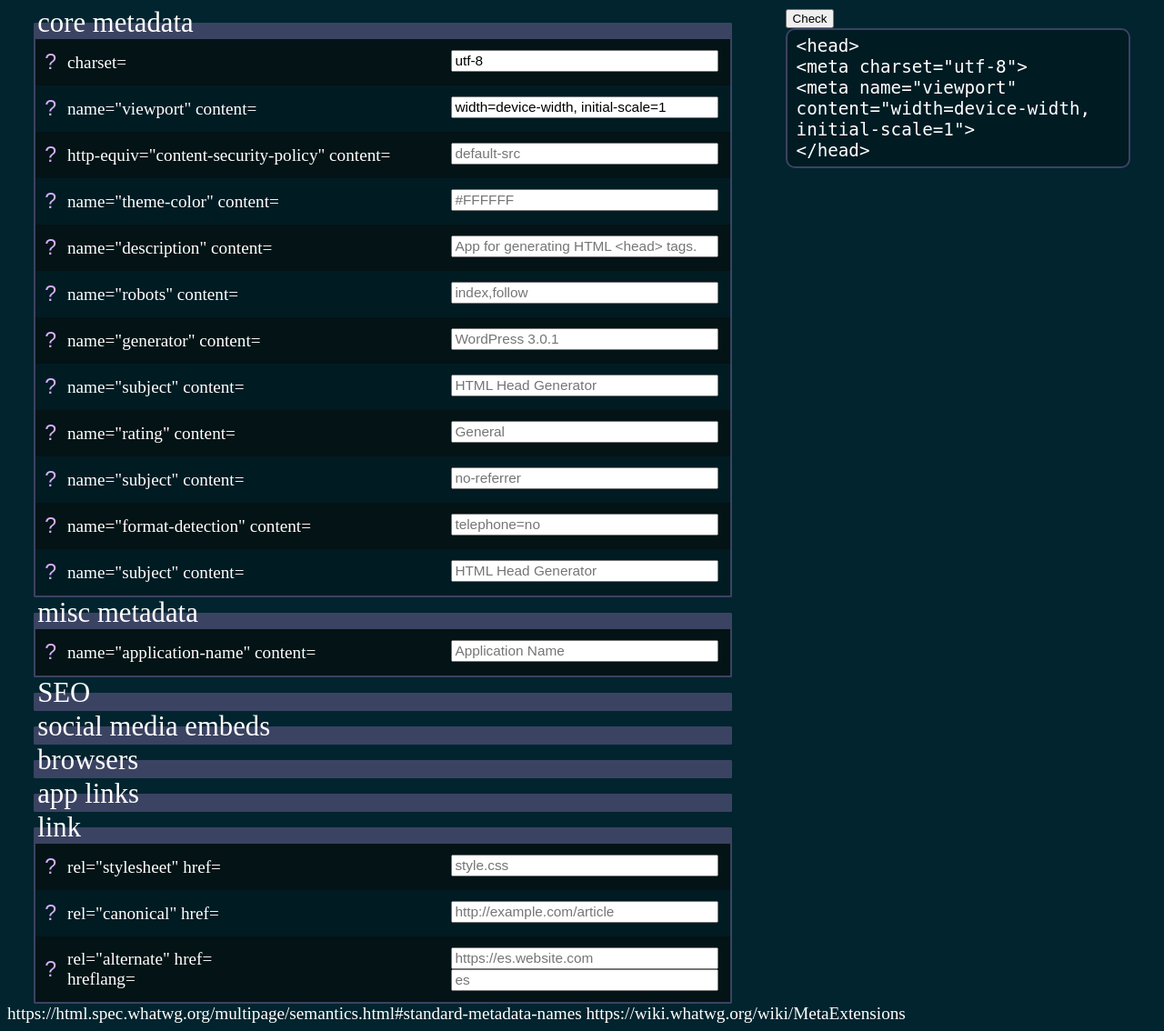
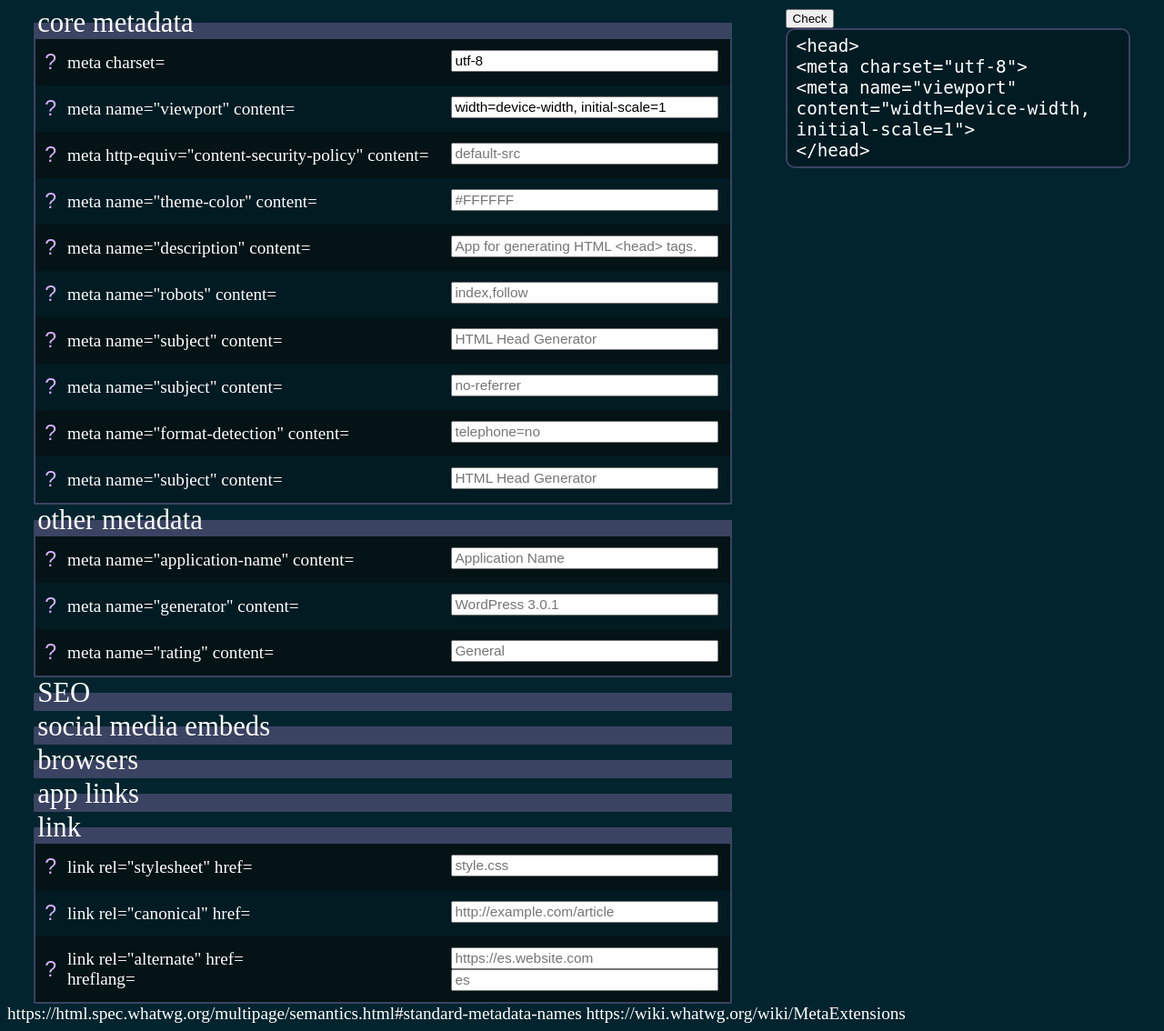
Before and after one commit to ksymph/headmaker, a PHP site: page / in a window 1280 px wide. Shown: the whole page at 91% size. Run offline with PHP 8.4, Linux system fonts and the light colour scheme.

Commit message:
integrate tag names into each entry, reorganize some entries

```diff
--- a/index.php
+++ b/index.php
@@ -5,9 +5,9 @@
 		<form id="headmaker">
 			<fieldset class="category">
 				<legend>core metadata</legend>
-				<fieldset class="tag" data-tag-name="meta">
+				<fieldset class="tag">
 					<input type="checkbox" class="show-hidden">
-					<div class="label-container"><label for="charset">charset=</label></div>
+					<div class="label-container"><label for="charset">meta charset=</label></div>
 					<div class="input-container"><input id="charset" type="text" value="utf-8" placeholder="utf-8"></div>
 					<div class="description">
 						defines the character encoding
@@ -16,9 +16,9 @@
 						</ul>
 					</div>
 				</fieldset>
-				<fieldset class="tag" data-tag-name="meta">
+				<fieldset class="tag">
 					<input type="checkbox" class="show-hidden">
-					<div class="label-container"><label for="viewport">name="viewport" content=</label></div>
+					<div class="label-container"><label for="viewport">meta name="viewport" content=</label></div>
 					<div class="input-container"><input id="viewport" type="text" placeholder="width=device-width, initial-scale=1" value="width=device-width, initial-scale=1"></div>
 					<div class="description">
 						sets viewport properties
@@ -27,10 +27,10 @@
 						</ul>
 					</div>
 				</fieldset>
-				<fieldset class="tag" data-tag-name="meta">
+				<fieldset class="tag">
 					<input type="checkbox" class="show-hidden">
 					<div class="label-container">
-						<label for="content-security-policy">http-equiv="content-security-policy" content=</label>
+						<label for="content-security-policy">meta http-equiv="content-security-policy" content=</label>
 					</div>
 					<div class="input-container">
 						<input id="content-security-policy" type="text" placeholder="default-src">
@@ -48,74 +48,51 @@
 						<a href="https://content-security-policy.com">content security policy quick reference</a>
 					</div>
 				</fieldset>
-				<fieldset class="tag" data-tag-name="meta">
+				<fieldset class="tag">
 					<input type="checkbox" class="show-hidden">
-					<div class="label-container"><label for="theme-color">name="theme-color" content=</label></div>
+					<div class="label-container"><label for="theme-color">meta name="theme-color" content=</label></div>
 					<div class="input-container"><input id="theme-color" type="text" placeholder="#FFFFFF"></div>
 					<div class="description">
 						theme color for browser styling
 					</div>
 				</fieldset>
-				<fieldset class="tag" data-tag-name="meta">
+				<fieldset class="tag">
 					<input type="checkbox" class="show-hidden">
-					<div class="label-container"><label for="description">name="description" content=</label></div>
+					<div class="label-container"><label for="description">meta name="description" content=</label></div>
 					<div class="input-container"><input id="description" type="text" placeholder="App for generating HTML <head> tags."></div>
 					<div class="description">
 						describe the site for search engines<br>
 						maximum 150 characters
 					</div>
 				</fieldset>
-				<fieldset class="tag" data-tag-name="meta">
+				<fieldset class="tag">
 					<input type="checkbox" class="show-hidden">
-					<div class="label-container"><label for="robots">name="robots" content=</label></div>
+					<div class="label-container"><label for="robots">meta name="robots" content=</label></div>
 					<div class="input-container"><input id="robots" type="text" placeholder="index,follow"></div>
 					<div class="description">
 						instructions for crawlers<br>
 						robots.txt is site-wide, use this for per-page
 					</div>
 				</fieldset>
-				<fieldset class="tag" data-tag-name="meta">
+				<fieldset class="tag">
 					<input type="checkbox" class="show-hidden">
-					<div class="label-container"><label for="generator">name="generator" content=</label></div>
-					<div class="input-container"><input id="generator" type="text" placeholder="WordPress 3.0.1"></div>
-					<div class="description">
-						identify the software used to build the site
-					</div>
-				</fieldset>
-				<fieldset class="tag" data-tag-name="meta">
-					<input type="checkbox" class="show-hidden">
-					<div class="label-container"><label for="subject">name="subject" content=</label></div>
+					<div class="label-container"><label for="subject">meta name="subject" content=</label></div>
 					<div class="input-container"><input id="subject" type="text" placeholder="HTML Head Generator"></div>
 					<div class="description">
 						short description of the subject of the page
 					</div>
 				</fieldset>
-				<fieldset class="tag" data-tag-name="meta">
+				<fieldset class="tag">
 					<input type="checkbox" class="show-hidden">
-					<div class="label-container"><label for="rating">name="rating" content=</label></div>
-					<div class="input-container"><input id="rating" type="text" placeholder="General"></div>
-					<div class="description">
-						appropriate age for page content<br>
-						possible values:<br>
-						- general<br>
-						- mature<br>
-						- adult<br>
-						- restricted<br>
-						- 14 years<br>
-						- safe for kids<br>
-					</div>
-				</fieldset>
-				<fieldset class="tag" data-tag-name="meta">
-					<input type="checkbox" class="show-hidden">
-					<div class="label-container"><label for="referrer">name="subject" content=</label></div>
+					<div class="label-container"><label for="referrer">meta name="subject" content=</label></div>
 					<div class="input-container"><input id="referrer" type="text" placeholder="no-referrer"></div>
 					<div class="description">
 						how to handle referrer information
 					</div>
 				</fieldset>
-				<fieldset class="tag" data-tag-name="meta">
+				<fieldset class="tag">
 					<input type="checkbox" class="show-hidden">
-					<div class="label-container"><label for="format-detection">name="format-detection" content=</label></div>
+					<div class="label-container"><label for="format-detection">meta name="format-detection" content=</label></div>
 					<div class="input-container"><input id="format-detection" type="text" placeholder="telephone=no"></div>
 					<div class="description">
 						disable automatic detection and formatting of addresses and whatnot<br>
@@ -127,9 +104,9 @@
 						- email=no/yes
 					</div>
 				</fieldset>
-				<fieldset class="tag" data-tag-name="meta">
+				<fieldset class="tag">
 					<input type="checkbox" class="show-hidden">
-					<div class="label-container"><label for="subject">name="subject" content=</label></div>
+					<div class="label-container"><label for="subject">meta name="subject" content=</label></div>
 					<div class="input-container"><input id="subject" type="text" placeholder="HTML Head Generator"></div>
 					<div class="description">
 						short description of the subject of the page
@@ -137,13 +114,36 @@
 				</fieldset>
 			</fieldset>
 			<fieldset class="category">
-				<legend>misc metadata</legend>
-				<fieldset class="tag" data-tag-name="meta">
+				<legend>other metadata</legend>
+				<fieldset class="tag">
 					<input type="checkbox" class="show-hidden">
-					<div class="label-container"><label for="app-name">name="application-name" content=</label></div>
+					<div class="label-container"><label for="app-name">meta name="application-name" content=</label></div>
 					<div class="input-container"><input id="app-name" type="text" placeholder="Application Name"></div>
 					<div class="description">
 						for single page applications
+					</div>
+				</fieldset>
+				<fieldset class="tag">
+					<input type="checkbox" class="show-hidden">
+					<div class="label-container"><label for="generator">meta name="generator" content=</label></div>
+					<div class="input-container"><input id="generator" type="text" placeholder="WordPress 3.0.1"></div>
+					<div class="description">
+						identify the software used to build the site
+					</div>
+				</fieldset>
+				<fieldset class="tag">
+					<input type="checkbox" class="show-hidden">
+					<div class="label-container"><label for="rating">meta name="rating" content=</label></div>
+					<div class="input-container"><input id="rating" type="text" placeholder="General"></div>
+					<div class="description">
+						appropriate age for page content<br>
+						possible values:<br>
+						- general<br>
+						- mature<br>
+						- adult<br>
+						- restricted<br>
+						- 14 years<br>
+						- safe for kids<br>
 					</div>
 				</fieldset>
 			</fieldset>
@@ -161,17 +161,17 @@
 			</fieldset>
 			<fieldset class="category">
 				<legend>link</legend>
-				<fieldset class="tag" data-tag-name="link">
+				<fieldset class="tag">
 					<input type="checkbox" class="show-hidden">
-					<div class="label-container"><label for="stylesheet">rel="stylesheet" href=</label></div>
+					<div class="label-container"><label for="stylesheet">link rel="stylesheet" href=</label></div>
 					<div class="input-container"><input id="stylesheet" type="text" placeholder="style.css"></div>
 					<div class="description">
 						points to an external stylesheet
 					</div>
 				</fieldset>
-				<fieldset class="tag" data-tag-name="link">
+				<fieldset class="tag">
 					<input type="checkbox" class="show-hidden">
-					<div class="label-container"><label for="canonical">rel="canonical" href=</label></div>
+					<div class="label-container"><label for="canonical">link rel="canonical" href=</label></div>
 					<div class="input-container"><input id="canonical" type="text" placeholder="http://example.com/article"></div>
 					<div class="description">
 						for preventing duplicate content in search engines<br>
@@ -179,10 +179,10 @@
 						<a href="https://developers.google.com/search/docs/crawling-indexing/consolidate-duplicate-urls#rel-canonical-link-method">google dev docs</a>
 					</div>
 				</fieldset>
-				<fieldset class="tag" data-tag-name="link">
+				<fieldset class="tag">
 					<input type="checkbox" class="show-hidden">
 					<div class="label-container">
-						<label for="alternate">rel="alternate" href=</label>
+						<label for="alternate">link rel="alternate" href=</label>
 						<label for="hreflang">hreflang=</label>
 					</div>
 					<div class="input-container">
--- a/script.js
+++ b/script.js
@@ -13,14 +13,13 @@ function buildOutput() {
 		for (var it = 1; it < currentFieldList.children.length; it++) {
 			const currentField = currentFieldList.children[it];
 
-			const category = currentField.dataset.tagName;
 			const labels = currentField.querySelectorAll("label");
 			const inputs = currentField.querySelectorAll(".input-container input");
 
 			if (inputs[0].value) {
-				final += `<${category} `;
+				final += "<";
 				for (var iz = 0; iz < labels.length; iz++) {
-					final += ` ${labels[iz].innerText}"${inputs[iz].value}"`;
+					final += `${labels[iz].innerText}"${inputs[iz].value}"`;
 				}
 				final += ">\n";
 			}
```
